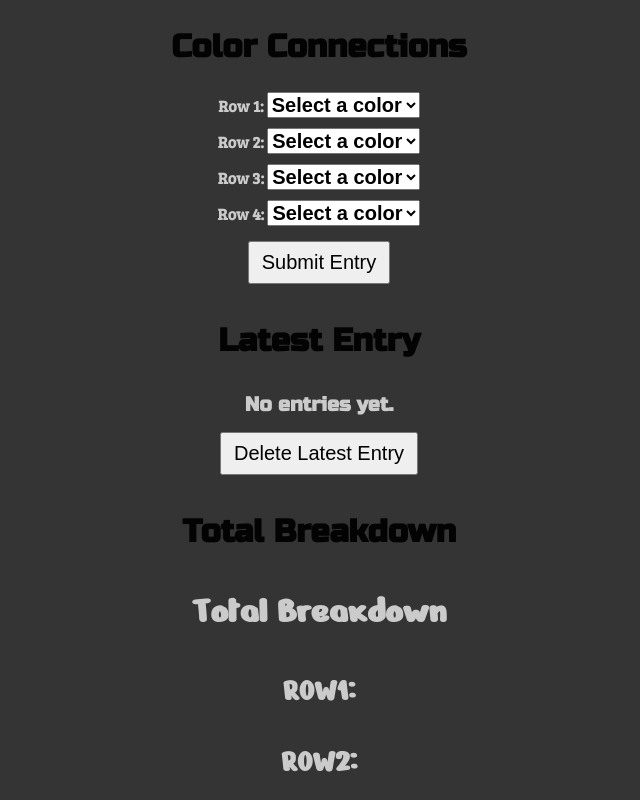
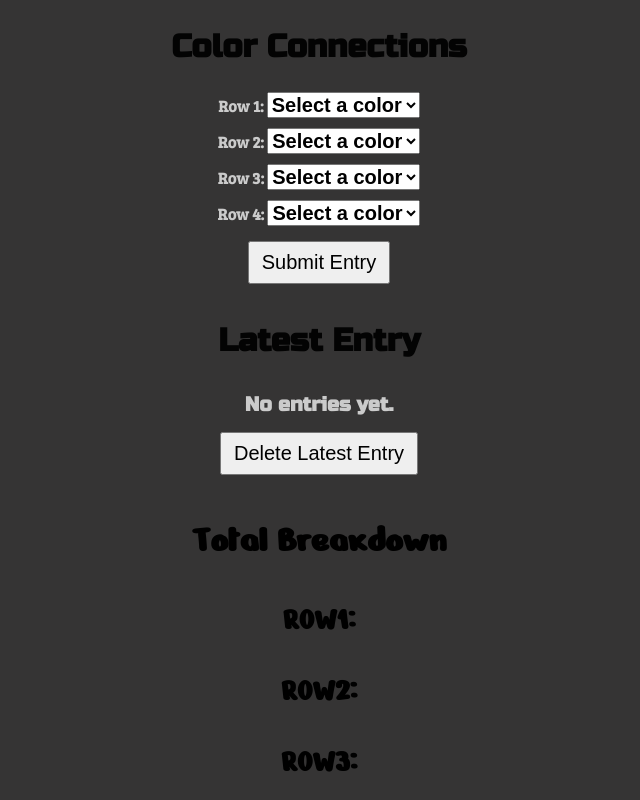
Before and after one commit to michaeliyer/colorConnectorThree, a plain HTML site: page index.html in a window 1280 px wide. Shown: the top 800 px of the page, without its empty margins (321-961 px from the left). Drawn offline with Linux system fonts and the light colour scheme; a web font is replaced by a local one.

Commit message:
more shit, styling down yo

```diff
--- a/index.html
+++ b/index.html
@@ -35,7 +35,7 @@
 
     <!-- Total Breakdown Display -->
     <div class="total-breakdown">
-        <h3 class="textSize">Total Breakdown</h3>
+        <!-- <h3 class="textSize">Total Breakdown</h3> -->
         <div id="totals"></div>
     </div>
 
--- a/script.js
+++ b/script.js
@@ -237,6 +237,7 @@ function editLatestEntry(row) {
 function displayTotals(totals) {
     let totalDiv = document.getElementById("totals");
     totalDiv.innerHTML = "<h3>Total Breakdown</h3>";
+    totalDiv.style.color = "black";
 
     for (let row in totals) {
         let text = `<strong>${row.toUpperCase()}:</strong> `;
```
